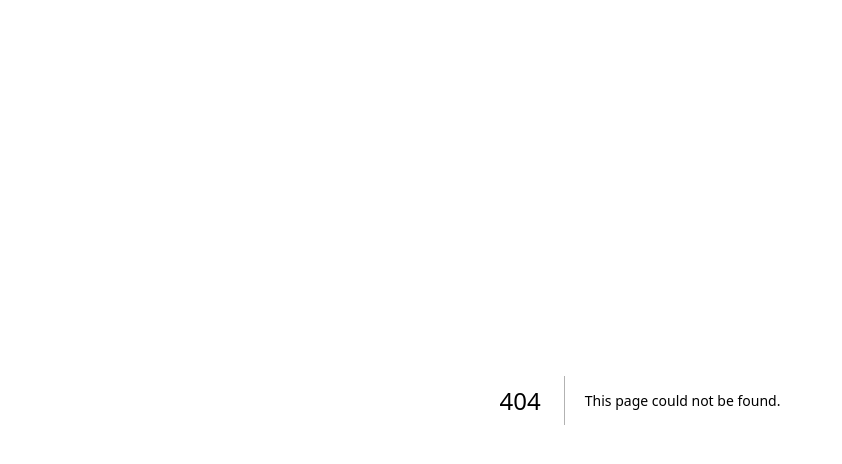
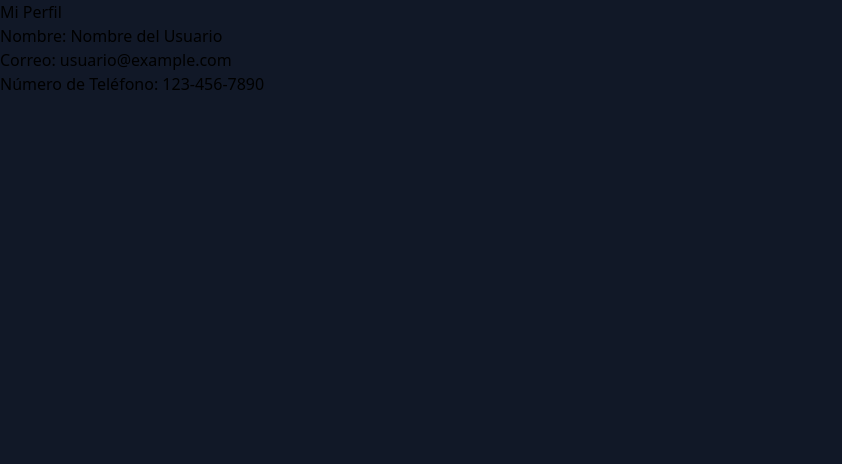
Before and after one commit to No-Linger/Web, a Next.js app: page /usuario in a window 1280 px wide. Before the commit this address had no page. Shown: the top 464 px of the page, without its empty margins (0-842 px from the left). Built offline with nearby package versions, Linux system fonts and the light colour scheme.

Commit message:
apartado user configuration

```diff
--- a/src/app/components/navbar/navbar.js
+++ b/src/app/components/navbar/navbar.js
@@ -15,7 +15,7 @@ const navigation = [
   { name: 'Tiendas', href: 'tiendas', current: false },
 ]
 const userNavigation = [
-  { name: 'Mi perfil', href: '#' },
+  { name: 'Mi perfil', href: '/usuario' },
   { name: 'Cerrar sesión', href: '#' },
 ]
 
--- a/src/app/planogramas/page.js
+++ b/src/app/planogramas/page.js
@@ -3,7 +3,6 @@ import Navbar from "../components/navbar/navbar";
 import Table from "../components/table/table";
 import { Dialog, Transition } from '@headlessui/react'
 import { Fragment, useState } from 'react'
-
 
 export default function Planogramas() {
     const [isOpen, setisOpen] = useState(false)
--- /dev/null
+++ b/src/app/usuario/page.jsx
@@ -0,0 +1,18 @@
+'use client'
+
+export default function Profile() {
+    const user = {
+        nombre: 'Nombre del Usuario',
+        correo: 'usuario@example.com',
+        telefono: '123-456-7890',
+      };
+
+      return (
+        <div>
+          <h1>Mi Perfil</h1>
+          <p>Nombre: {user.nombre}</p>
+          <p>Correo: {user.correo}</p>
+          <p>Número de Teléfono: {user.telefono}</p>
+        </div>
+      );
+    }
```
